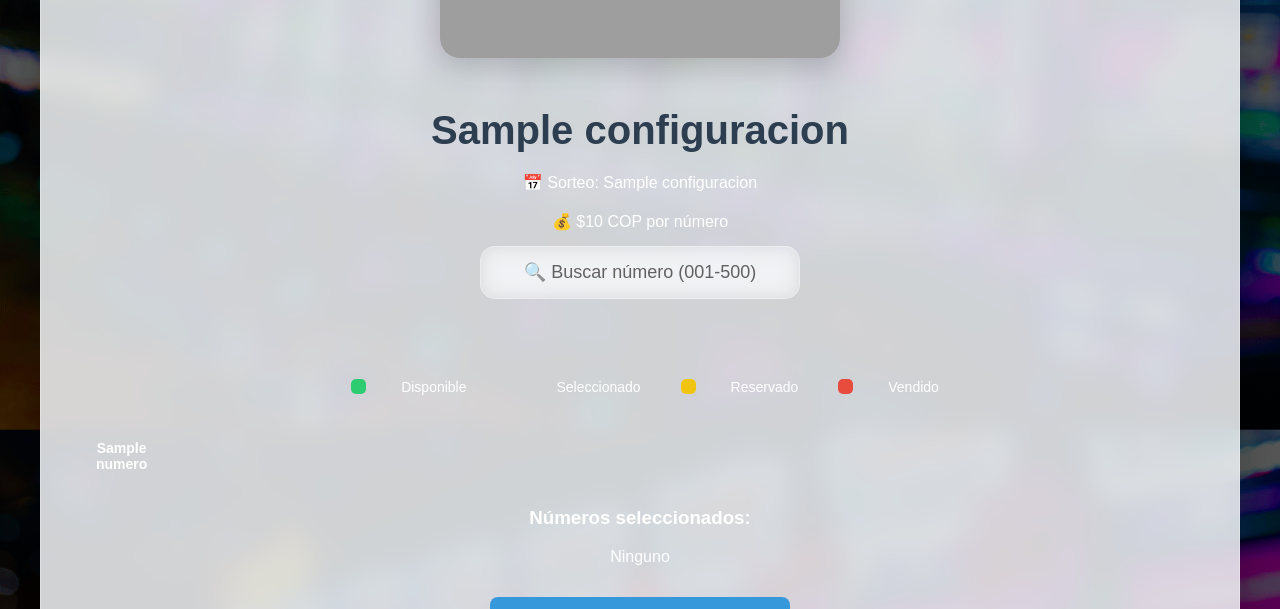
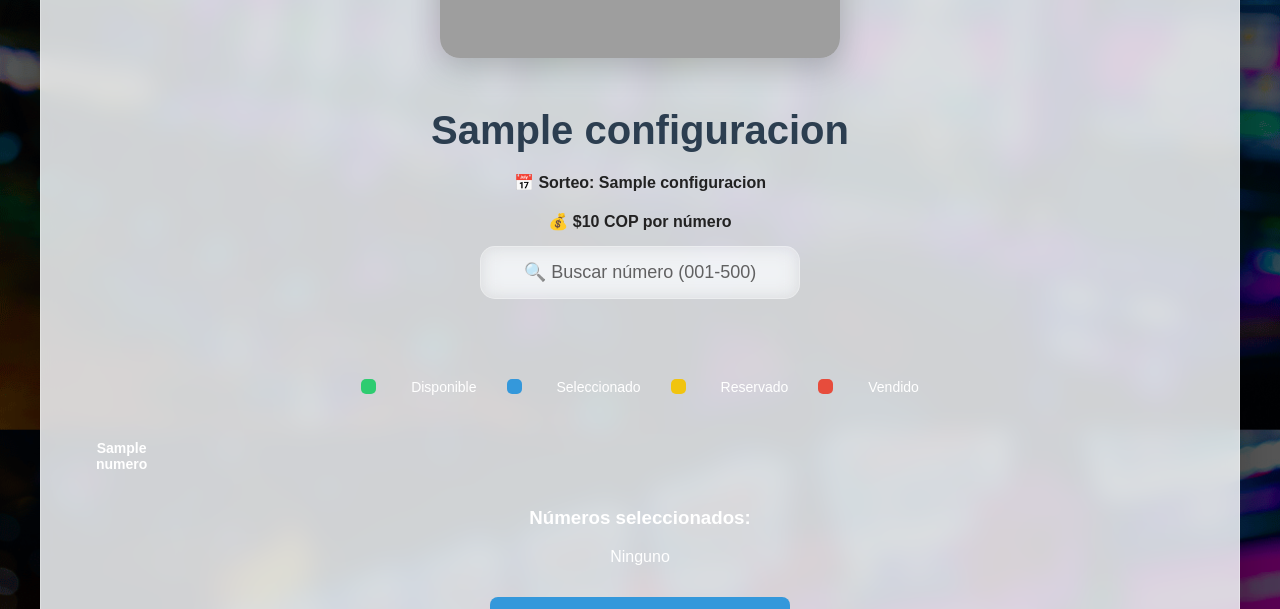
Before and after one commit to MADK23/rifas-web, a Flask app: page / in a window 1280 px wide. Shown: the part 383-992 px from the top of the page. Run offline with Flask 3, Linux system fonts and the light colour scheme; a database or web service that is not in the repository returns one stand-in record (values such as "Sample title"); some libraries are stand-ins or nearby versions; grey boxes are pictures that could not be loaded.

Commit message:
Cambiar colores: fecha y valor en negro, agregar azul en leyenda

```diff
--- a/static/css/style.css
+++ b/static/css/style.css
@@ -72,6 +72,8 @@ body {
 .header p {
     margin: 5px 0;
     font-size: 14px;
+    color: #222;
+    font-weight: bold;
 }
 
 @media (min-width: 768px) {
@@ -119,6 +121,10 @@ body {
     text-align: center;
     color: white;
     font-size: 14px;
+    display: flex;
+    flex-wrap: wrap;
+    justify-content: center;
+    gap: 15px;
 }
 
 .leyenda span {
@@ -126,11 +132,11 @@ body {
     height: 15px;
     display: inline-block;
     border-radius: 5px;
-    margin-left: 10px;
     margin-right: 5px;
 }
 
 .verde { background: #2ecc71; }
+.azul { background: #3498db; }
 .amarillo { background: #f1c40f; }
 .rojo { background: #e74c3c; }
 
@@ -188,7 +194,8 @@ body {
 .disponible { background: #2ecc71; }
 .reservado { background: #f1c40f; }
 .vendido { background: #e74c3c; }
-
+#222 !important;
+    font-weight: bold
 .seleccionado {
     background-color: #3498db !important;
     border: 2px solid #21618c;
```
